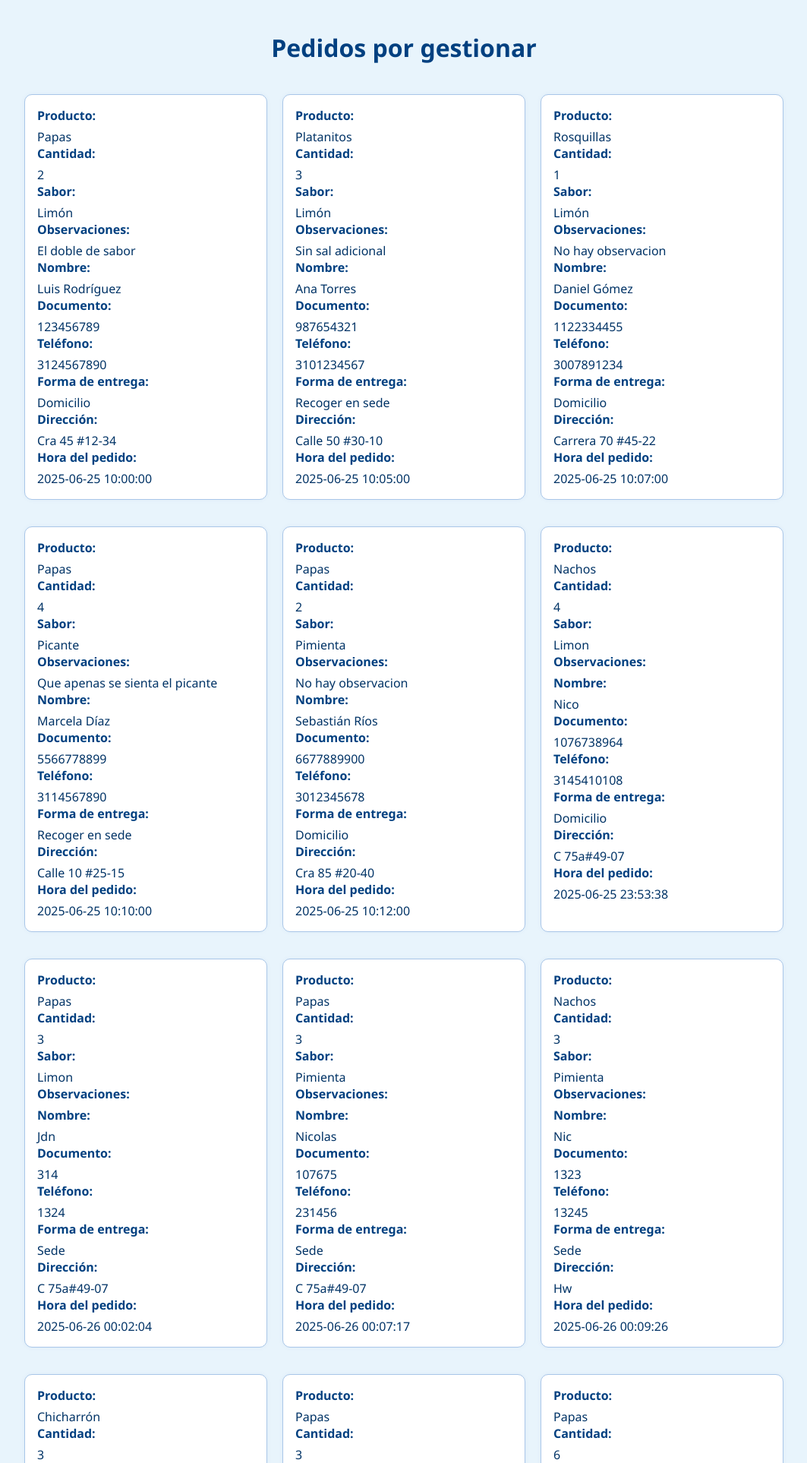
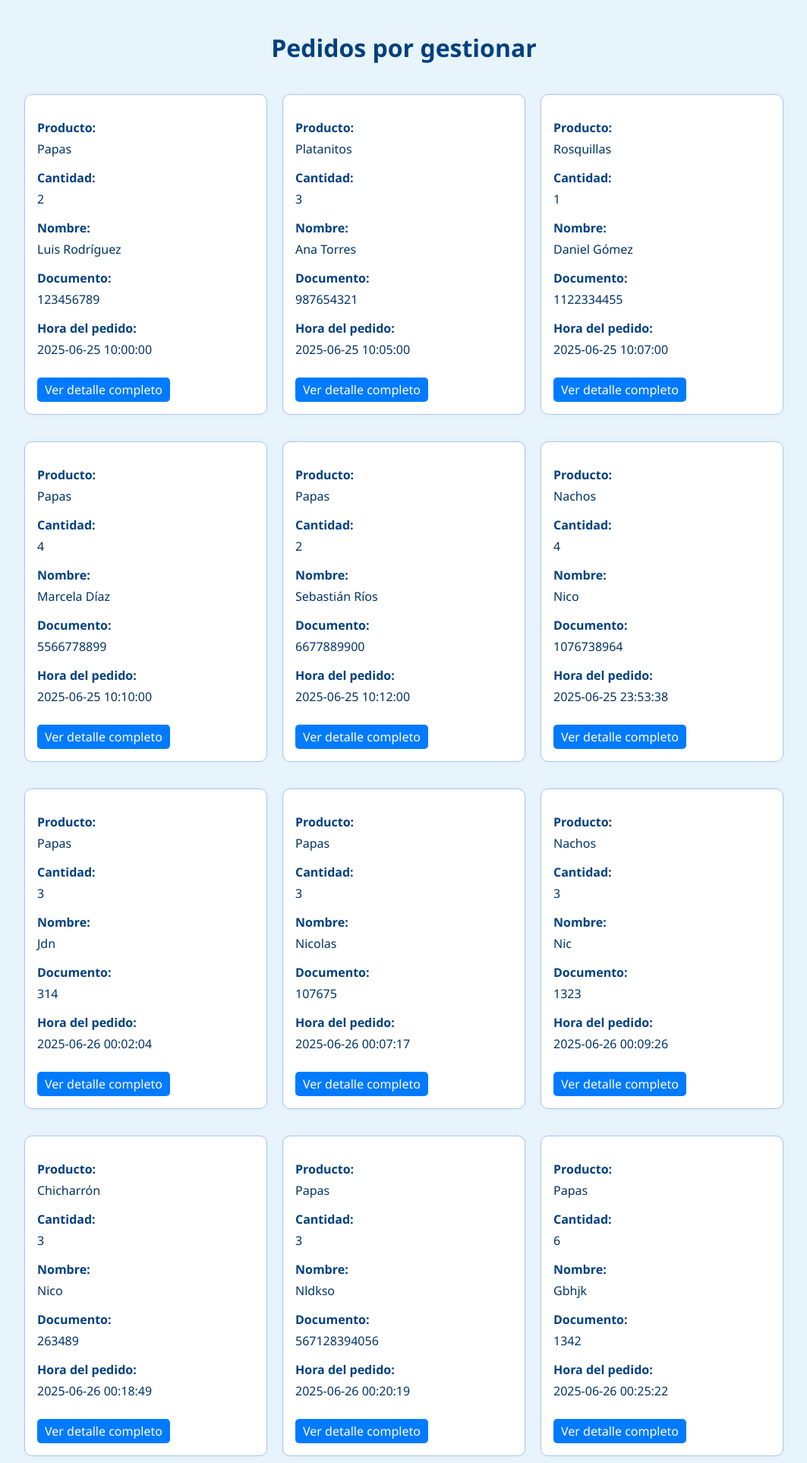
Before and after one commit to jerozapata/Delicious-Chips, a Flask app: page /pedidos in a window 1280 px wide. Shown: the top 1926 px of the page at 76% size, without its empty margins (108-1171 px from the left). Run offline with Flask 3, Linux system fonts and the light colour scheme.

Commit message:
hasta aqui todo funciona

```diff
--- a/Delicious chips/app.py
+++ b/Delicious chips/app.py
@@ -71,6 +71,15 @@ def pedidos():
     pedidos = leer_pedidos()
     return render_template('lista_pedidos.html', pedidos=pedidos)
 
+@app.route('/detalle_pedido_cliente/<int:pedido_id>')
+def detalle_pedido_cliente(pedido_id):
+    pedidos = leer_pedidos()
+    if 0 <= pedido_id < len(pedidos):
+        pedido = pedidos[pedido_id]
+        return render_template('detalle_pedido_cliente.html', pedido=pedido)
+    return "Pedido no encontrado", 404
+
+
 @app.route('/factura/<int:pedido_id>')
 def factura(pedido_id):
     pedidos = leer_pedidos()
--- a/Delicious chips/static/styles.css
+++ b/Delicious chips/static/styles.css
@@ -110,3 +110,17 @@ button:hover {
   color: #007bff;
   text-decoration: underline;
 }
+
+.ver-detalle-btn {
+  display: inline-block;
+  margin-top: 10px;
+  color: white;
+  background-color: #007bff;
+  padding: 5px 10px;
+  border-radius: 5px;
+  text-decoration: none;
+}
+
+.ver-detalle-btn:hover {
+  background-color: #0056b3;
+}
--- a/Delicious chips/templates/lista_pedidos.html
+++ b/Delicious chips/templates/lista_pedidos.html
@@ -12,16 +12,15 @@
   <div class="pedidos-container">
   {% for pedido in pedidos %}
     <div class="pedido-card">
-      <strong>Producto:</strong> {{ pedido.producto }}
-      <strong>Cantidad:</strong> {{ pedido.cantidad }}
-      <strong>Sabor:</strong> {{ pedido.sabor }}
-      <strong>Observaciones:</strong> {{ pedido.observaciones }}
-      <strong>Nombre:</strong> {{ pedido.nombre }}
-      <strong>Documento:</strong> {{ pedido.documento }}
-      <strong>Teléfono:</strong> {{ pedido.telefono }}
-      <strong>Forma de entrega:</strong> {{ pedido.forma_entrega }}
-      <strong>Dirección:</strong> {{ pedido.direccion }}
-      <strong>Hora del pedido:</strong> {{ pedido.hora.strftime('%Y-%m-%d %H:%M:%S') }}
+      <p><strong>Producto:</strong> {{ pedido.producto }}</p>
+      <p><strong>Cantidad:</strong> {{ pedido.cantidad }}</p>
+      <p><strong>Nombre:</strong> {{ pedido.nombre }}</p>
+      <p><strong>Documento:</strong> {{ pedido.documento }}</p>
+      <p><strong>Hora del pedido:</strong> {{ pedido.hora.strftime('%Y-%m-%d %H:%M:%S') }}</p>
+
+      <a href="{{ url_for('detalle_pedido_cliente', pedido_id=loop.index0) }}" class="ver-detalle-btn">
+        Ver detalle completo
+      </a>
     </div>
   {% endfor %}
 </div>
@@ -32,5 +31,7 @@
 
 <a class="volver" href="{{ url_for('registrar_pedido') }}">← Volver a pedidos</a>
 
+
+
 </body>
 </html>
--- a/pedidos.txt
+++ b/pedidos.txt
@@ -10,3 +10,9 @@ Nachos,3,Pimienta,,Nic,1323, 13245,Sede,Hw,2025-06-26 00:09:26
 Chicharrón,3,Limon,,Nico,263489, 123434,Sede,G82349,2025-06-26 00:18:49
 Papas,3,Limon,,Nldkso,567128394056, 34567890,Sede,Fgh,2025-06-26 00:20:19
 Papas,6,Limon,,Gbhjk,1342, 1235,Domicilio,2134waesdv,2025-06-26 00:25:22
+Papas,2,Limon,,Jer,1026060891, 32323232322,Sede,Calle 45 344-33,2025-06-26 11:45:58
+Papas,2,Limon,,Jero,121212112, 312312312,Domicilio,Calle 45-223-22,2025-06-26 11:55:33
+Chicharrón,3,Limon,,Jero,1026060891, 312343441,Domicilio,Calle 45 344-33,2025-06-26 11:58:17
+Nachos,100,Pimienta,Que no pique mucho,Jero,111111111111, 1111111111109,Sede,Calle 23 con 23,2025-06-26 12:19:08
+Chicharrón,2,Limon,,Juan,12121212, 12121211,Sede,1221,2025-06-26 12:24:08
+Nachos,12,Pimienta,,Marta,11, 11,Sede,12,2025-06-26 12:26:24
```
Also changed, not shown: Delicious chips/templates/Factura.html (+10 -0 lines), Delicious chips/templates/detalle_pedido_cliente.html (renamed from Delicious chips/templates/verdetalle.html, +27 -29 lines).
